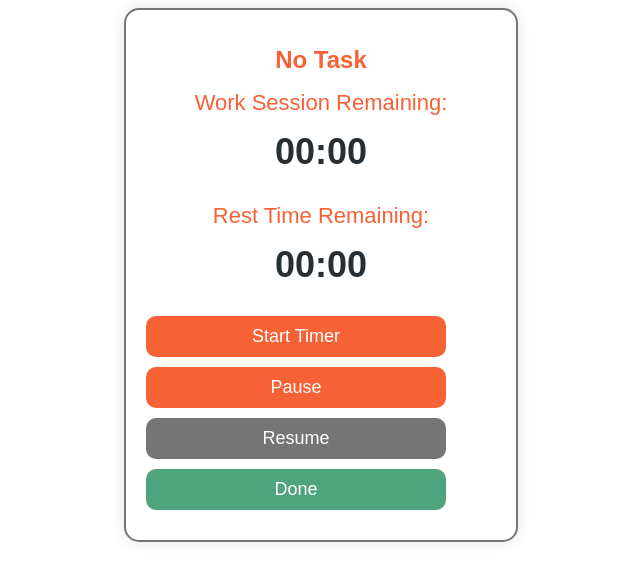
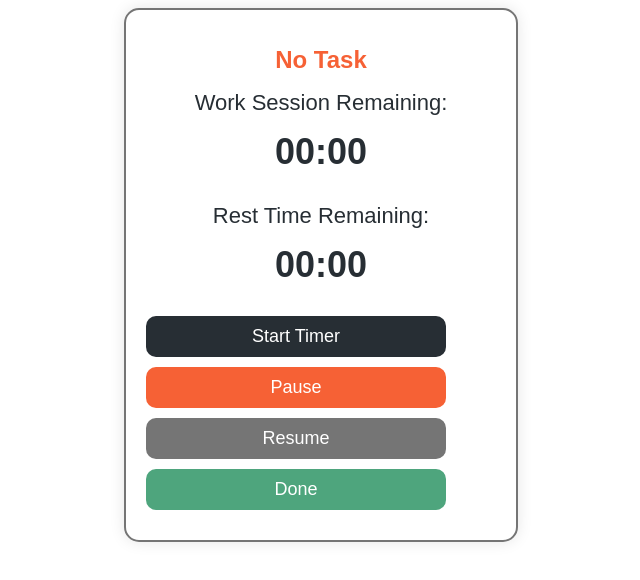
Before and after one commit to vicentepavezbaires/DevTimer, a plain HTML site: page index.html in a window 1280 px wide. Shown: the whole page, without its empty margins (319-959 px from the left). Drawn offline with Linux system fonts and the light colour scheme.

Commit message:
index.html

```diff
--- a/index.html
+++ b/index.html
@@ -20,13 +20,13 @@
             box-shadow: 0px 0px 15px rgba(0, 0, 0, 0.1);
         }
         h1 {
-            color: #F66135;
+            color: #F66135; /* Orange color for Task Name */
             font-size: 24px;
         }
         .session-time, .rest-time, .due-time {
             margin: 15px 0;
             font-size: 22px;
-            color: #F66135;
+            color: #272E34; /* Black color for the session and rest time */
         }
         .timer-display {
             font-size: 36px;
@@ -43,7 +43,7 @@
             border-radius: 10px;
             cursor: pointer;
         }
-        .start-btn { background-color: #F66135; color: white; }
+        .start-btn { background-color: #272E34; color: white; } /* Black Start Timer button */
         .pause-btn { background-color: #F66135; color: white; }
         .resume-btn { background-color: #757575; color: white; }
         .done-btn { background-color: #4EA57D; color: white; }
```
